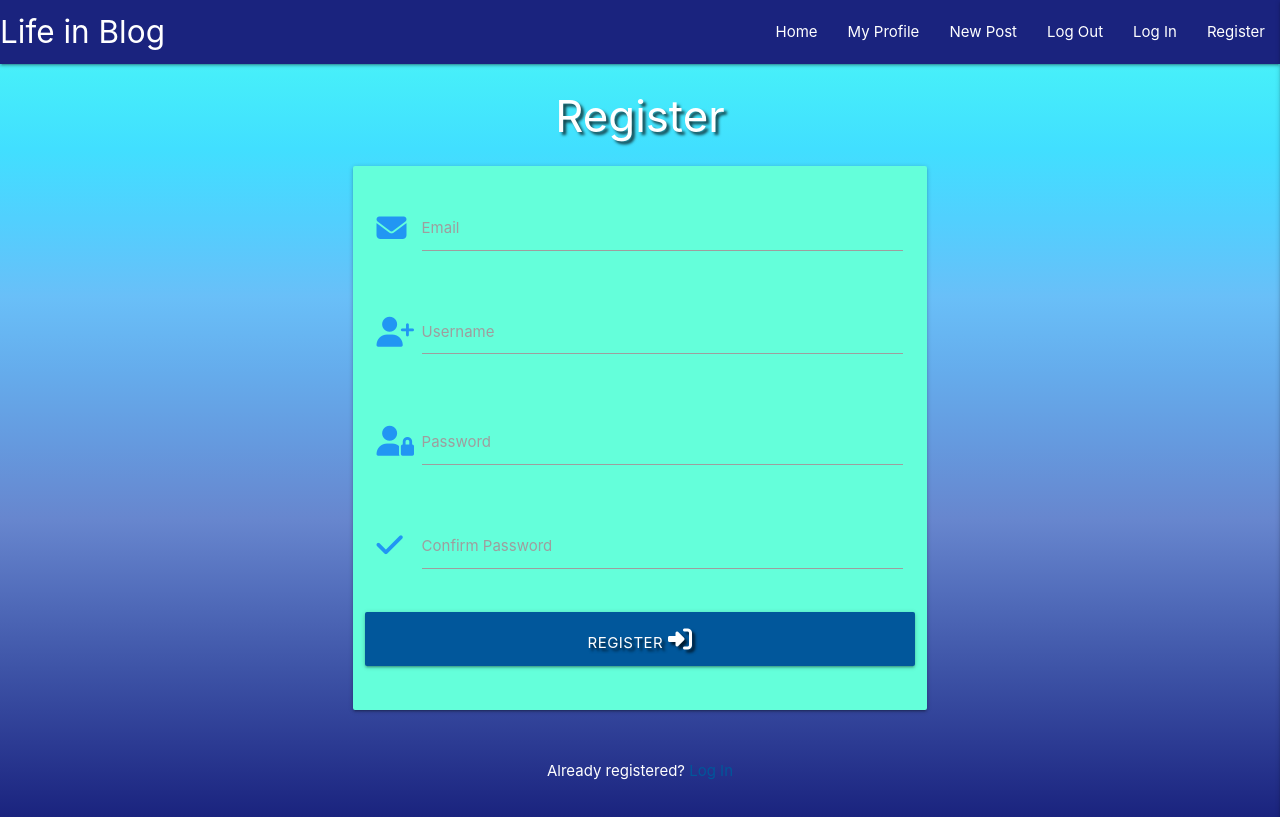
After one commit to Code-Institute-Submissions/janebmckenna-MilestoneProject3, a Flask app: page /register in a window 1280 px wide. The commit adds this page. Run offline with Flask 3, Linux system fonts and the light colour scheme; some libraries are stand-ins or nearby versions.

Commit message:
Feat: add profile and registration pages

```diff
--- a/app.py
+++ b/app.py
@@ -4,7 +4,7 @@ from flask import (
     redirect, request, session, url_for)
 from flask_pymongo import PyMongo
 from bson.objectid import ObjectId
-
+from werkzeug.security import generate_password_hash, check_password_hash
 if os.path.exists("env.py"):
     import env
 
@@ -24,6 +24,56 @@ def blog_posts():
     return render_template("blogs.html", blogs=blogs)
 
 
+@app.route("/register", methods=["GET", "POST"])
+def register():
+    if request.method == "POST":
+        # check if username/email already exist
+        existing_user = mongo.db.users.find_one(
+            {"username": request.form.get("username").lower()})
+        existing_email = mongo.db.users.find_one(
+            {"email": request.form.get("email").lower()})
+
+        if existing_user:
+            flash("Username already exists")
+            return redirect(url_for("register"))
+
+        if existing_email:
+            flash("Email already in use")
+            return redirect(url_for("register"))
+
+        password = request.form.get("password")
+        confirm = request.form.get("confirm")
+
+        if password == confirm:
+            register = {
+                "email": request.form.get("email").lower(),
+                "username": request.form.get("username").lower(),
+                "password": generate_password_hash(request.form.get("password")),
+                "is_admin": "No"
+            }
+            mongo.db.users.insert_one(register)
+
+            # put the new user into 'session' cookie
+            session['user'] = request.form.get("username").lower()
+            flash("Registration successful!")
+            return redirect(url_for("profile", username=session["user"]))
+
+    return render_template("register.html")
+
+
+@app.route("/profile/<username>", methods=["GET", "POST"])
+def profile(username):
+    # grab the session users username from the database
+    username =mongo.db.users.find_one(
+        {"username": session["user"]})["username"]
+
+    if session["user"]:
+        return render_template("profile.html", username=username)
+
+    return redirect(url_for("login"))
+
+
+
 # NOTE TO SELF: UPDATE TO DEBUG=False prior to submitting
 if __name__ == "__main__":
     app.run(host=os.environ.get("IP"),
--- a/static/css/style.css
+++ b/static/css/style.css
@@ -2,3 +2,11 @@ body{
     background-image: linear-gradient(to top, #1a237e, #2c3b93, #3e54a7, #526dbb, #6786ce, #6599de, #65acec, #69bff8, #52cffe, #41dfff, #46eefa, #5ffbf1);
     color: white;
 }
+
+.text-shadow{
+    text-shadow: 3px 3px 3px rgba(0,0,0,0.7);
+}
+
+#password-message{
+    text-align: justify;
+}
--- a/static/js/script.js
+++ b/static/js/script.js
@@ -1,4 +1,11 @@
 $(document).ready(function () {
     $(".sidenav").sidenav({edge: "right"});
     $(".collapsible").collapsible();
+    // check passwords match
+    $('#password, #confirm').on('keyup', function () {
+        if ($('#password').val() == $('#confirm').val()) {
+          $('#password-message').html('Passwords Match').css('color', 'green');
+        } else
+          $('#password-message').html('Passwords Do Not Match').css('color', 'red');
+      });
     });
--- a/templates/base.html
+++ b/templates/base.html
@@ -20,11 +20,11 @@
           <a href="#" data-target="mobile-demo" class="sidenav-trigger right"><i class="fas fa-bars"></i></a>
           <ul class="right hide-on-med-and-down">
             <li><a href="{{ url_for('blog_posts')}}">Home</a></li>
-            <li><a href="#">My Profile</a></li>
+            <li><a href="{{ url_for('profile', username=session['user'])}}">My Profile</a></li>
             <li><a href="#">New Post</a></li>
             <li><a href="#">Log Out</a></li>
             <li><a href="#">Log In</a></li>
-            <li><a href="#">Register</a></li>
+            <li><a href="{{ url_for('register')}}">Register</a></li>
           </ul>
         </div>
       </nav>
@@ -32,11 +32,11 @@
       <ul class="sidenav" id="mobile-demo">
         <li><h5 class="center-align indigo-text darken-4-text">Life in Blog</h5></li>
         <li><a href="{{ url_for('blog_posts')}}">Home</a></li>
-        <li><a href="#">My Profile</a></li>
+        <li><a href="{{ url_for('profile', username=session['user'])}}">My Profile</a></li>
         <li><a href="#">New Post</a></li>
         <li><a href="#">Log Out</a></li>
         <li><a href="#">Log In</a></li>
-        <li><a href="#">Register</a></li>
+        <li><a href="{{ url_for('register')}}">Register</a></li>
       </ul>
     <main class="container">
         {% block content %}
--- /dev/null
+++ b/templates/register.html
@@ -0,0 +1,60 @@
+{% extends "base.html" %}
+{% block content %}
+    <h3 class="center-align text-shadow">Register</h3>
+
+    <div class="row">
+        <form class="col s12 m8 offset-m2" method="POST" action="{{ url_for('register')}}">
+            <div class="card-panel teal accent-2">
+                <!-- email -->
+                <div class="row">
+                    <div class="input-field col s12">
+                      <i class="fas fa-envelope prefix blue-text"></i>
+                      <input id="email" name="email" type="email" class="validate">
+                      <label for="email">Email</label>
+                    </div>
+                  </div>
+                <!-- username -->
+                <div class="row">
+                    <div class="input-field col s12">
+                    <i class="fas fa-user-plus prefix blue-text text-white"></i>
+                    <textarea id="username" name="username" minlength="5" maxlength="15" pattern="^[a-zA-Z0-9]{5,15}$" class="materialize-textarea" required></textarea>
+                    <label for="username">Username</label>
+                    </div>
+                </div>
+                <!-- password -->
+                <div class="row">
+                    <div class="input-field col s12">
+                        <i class="fas fa-user-lock prefix blue-text text-white"></i>
+                    <input id="password" name="password" type="password" minlength="5" maxlength="15" pattern="^[a-zA-Z0-9]{5,15}$" class="validate" required>
+                    <label for="password">Password</label>
+                    </div>
+                </div>
+                <!-- confirm password -->
+                <div class="row">
+                    <div class="input-field col s12">
+                        <i class="fas fa-check prefix blue-text text-white"></i>
+                    <input id="confirm" name="confirm" type="password" minlength="5" maxlength="15" pattern="^[a-zA-Z0-9]{5,15}$" class="validate" required>
+                    <label for="confirm">Confirm Password</label>
+                    </div>
+                </div>
+                <span id='password-message' class="center-align"></span>
+                <!-- register -->
+                <div class="row">
+                    <button type="submit" class="col s12 btn-large light-blue darken-4 text-shadow">
+                        Register <i class="fas fa-sign-in-alt"></i>
+                    </button>
+                </div>
+            </div>
+        </form>
+    </div>
+
+    <div class="row">
+        <div class="col s12">
+            <p class="center-align">
+                Already registered?
+                <a href="#" class="light-blue-text text-darken-4">Log In</a>
+            </p>
+        </div>
+    </div>
+
+{% endblock %}
```
Also changed, not shown: templates/profile.html (added, +14 -0 lines).
